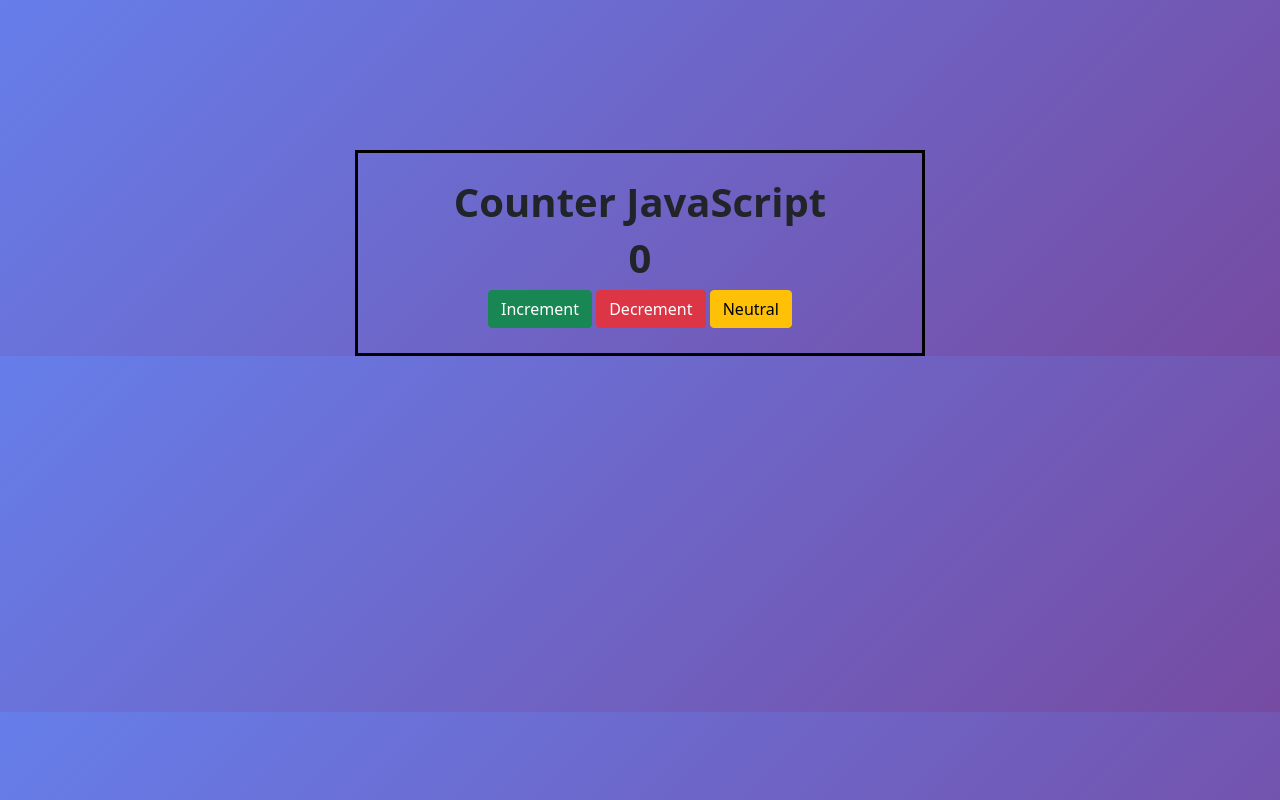
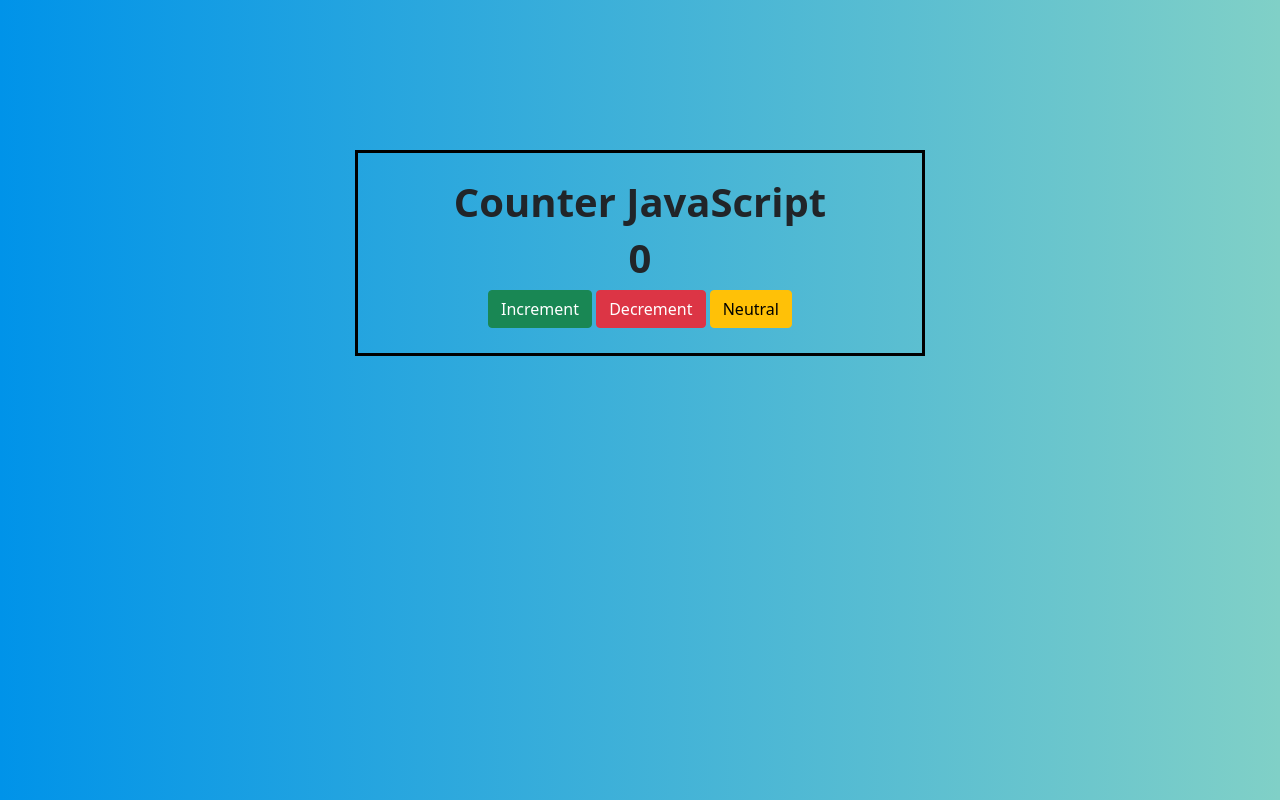
Before and after one commit to Arafat-alim/JavaScriptProjects, a plain HTML site: page Projects/1.Counter/html/index.html in a window 1280 px wide. Drawn offline with nearby package versions, Linux system fonts and the light colour scheme.

Commit message:
Updated UI bg-color of Counter JS

```diff
--- a/Projects/1.Counter/css/style.css
+++ b/Projects/1.Counter/css/style.css
@@ -1,5 +1,5 @@
 body {
-  background-image: linear-gradient(135deg, #667eea 0%, #764ba2 100%);
+  background-image: linear-gradient(to right, #0093e9, #80d0c7);
 }
 .col-md-6 {
   border: 3px solid black;
```
